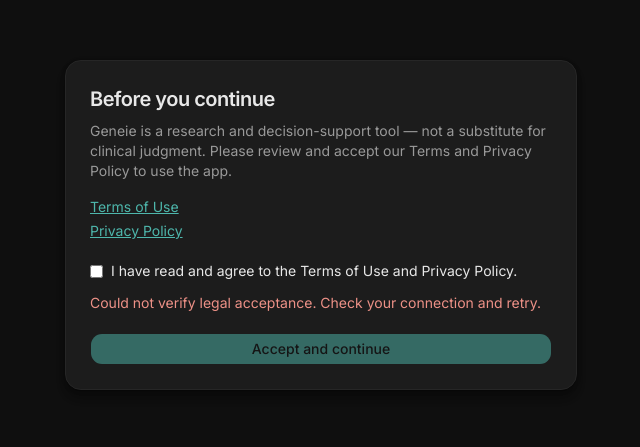
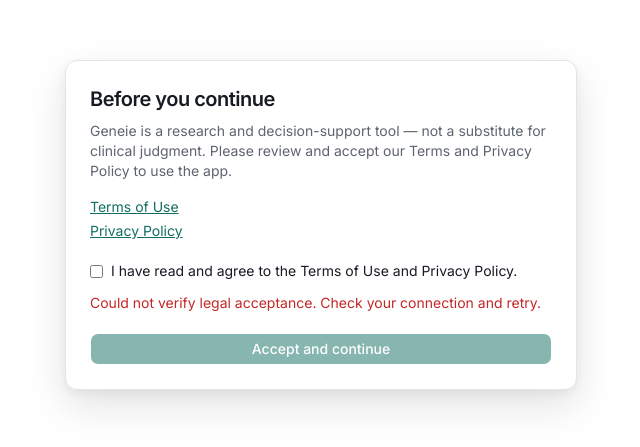
Before and after one commit to Geneie-ai-Org/geneie-frontend, a React (Vite) app: page /app in a window 1280 px wide. Shown: the part 175-622 px from the top of the page, without its empty margins (319-959 px from the left). Built offline with nearby package versions, Linux system fonts and the light colour scheme; no server answers; sample sign-in values are in the browser's storage.

Commit message:
design v1: tokens, light default, spec

```diff
--- a/index.html
+++ b/index.html
@@ -1,5 +1,5 @@
 <!DOCTYPE html>
-<html lang="en" class="dark">
+<html lang="en">
 
 <head>
   <meta charset="utf-8" />
@@ -38,7 +38,7 @@
   <link rel="manifest" href="/manifest.json" />
   <meta name="apple-mobile-web-app-title" content="Geneie" />
   <meta name="theme-color" content="#ffffff" media="(prefers-color-scheme: light)" />
-  <meta name="theme-color" content="#0F0F0F" media="(prefers-color-scheme: dark)" />
+  <meta name="theme-color" content="#14161a" media="(prefers-color-scheme: dark)" />
 
   <!-- The hero poster is the landing page's LCP element, but it lives inside a lazily
        loaded route chunk, so the browser doesn't discover it until React has rendered.
@@ -118,9 +118,10 @@
   <script>
     (function () {
       try {
-        var stored = localStorage.getItem('geneie-theme');
-        document.documentElement.classList.toggle('dark', stored !== 'light');
-      } catch (e) { /* storage blocked — keep the dark class from the markup */ }
+        // v2 key: the redesign defaults to light, so earlier stored 'dark' values must not carry over.
+        var stored = localStorage.getItem('geneie-theme-v2');
+        document.documentElement.classList.toggle('dark', stored === 'dark');
+      } catch (e) { /* storage blocked — light default from the markup */ }
     })();
   </script>
 </head>
--- /dev/null
+++ b/src/design/tokens.css
@@ -0,0 +1,244 @@
+/*
+ * Geneie design v1 — tokens.
+ *
+ * Loaded LAST (see main.jsx) so it overrides both token layers that predate it:
+ *   1. the shadcn channel tokens in index.css  (--background, --primary, --border …)
+ *   2. the legacy surface/text tokens in App.css (--bg-app, --text-secondary, --accent-teal …)
+ * Deleting the import in main.jsx restores the previous look. Spec: docs/DESIGN_V1.md.
+ *
+ * Light is the default theme; dark is a first-class peer, not an afterthought.
+ * Accent (teal) is the ONLY brand colour. Status colours are separate and never decorative.
+ */
+
+:root {
+  /* ---- shadcn channel tokens (H S% L%) ---- */
+  --background: 0 0% 100%;
+  --foreground: 222 22% 11%;
+  --card: 0 0% 100%;
+  --card-foreground: 222 22% 11%;
+  --popover: 0 0% 100%;
+  --popover-foreground: 222 22% 11%;
+
+  --primary: 173 72% 25%;               /* teal 700-ish; 5.9:1 against white text */
+  --primary-foreground: 0 0% 100%;
+  --secondary: 220 14% 96%;
+  --secondary-foreground: 222 22% 16%;
+  --muted: 220 14% 96%;
+  --muted-foreground: 220 9% 40%;       /* 6.3:1 on white */
+  --accent: 220 14% 94%;
+  --accent-foreground: 222 22% 11%;
+  --destructive: 0 68% 46%;
+  --destructive-foreground: 0 0% 100%;
+
+  --border: 220 13% 90%;
+  --input: 220 13% 88%;
+  --ring: 173 72% 25%;
+
+  --chart-1: 173 72% 30%;
+  --chart-2: 217 70% 52%;
+  --chart-3: 262 52% 56%;
+  --chart-4: 32 85% 50%;
+  --chart-5: 340 65% 52%;
+
+  --radius: 0.5rem;                      /* 8px controls; surfaces use --radius-lg */
+
+  --sidebar: 220 16% 97%;
+  --sidebar-foreground: 222 22% 16%;
+  --sidebar-primary: 173 72% 25%;
+  --sidebar-primary-foreground: 0 0% 100%;
+  --sidebar-accent: 220 14% 93%;
+  --sidebar-accent-foreground: 222 22% 11%;
+  --sidebar-border: 220 13% 91%;
+  --sidebar-ring: 173 72% 25%;
+
+  --elevation-2xs: 0 0 0 1px hsl(220 13% 90% / 0.0);
+  --elevation-xs: 0 1px 2px hsl(222 22% 11% / 0.04);
+  --elevation-sm: 0 1px 2px hsl(222 22% 11% / 0.05), 0 1px 3px hsl(222 22% 11% / 0.04);
+  --elevation-DEFAULT: 0 1px 3px hsl(222 22% 11% / 0.06), 0 1px 2px hsl(222 22% 11% / 0.04);
+  --elevation-md: 0 4px 12px hsl(222 22% 11% / 0.07), 0 1px 3px hsl(222 22% 11% / 0.05);
+  --elevation-lg: 0 8px 24px hsl(222 22% 11% / 0.09), 0 2px 6px hsl(222 22% 11% / 0.05);
+  --elevation-xl: 0 16px 40px hsl(222 22% 11% / 0.12), 0 4px 10px hsl(222 22% 11% / 0.06);
+  --elevation-2xl: 0 24px 64px hsl(222 22% 11% / 0.16);
+
+  /* ---- legacy surface tokens (App.css consumers) ---- */
+  --bg-app: hsl(var(--background));
+  --bg-sidebar: hsl(var(--sidebar));
+  --bg-surface: hsl(var(--card));
+  --bg-surface-raised: hsl(220 14% 96%);
+  --bg-surface-hover: hsl(220 14% 94%);
+  --bg-surface-sunken: hsl(220 16% 97%);
+  --bg-input: hsl(var(--background));
+  --bg-input-focus: hsl(var(--background));
+  --segment-track: hsl(220 14% 93%);
+  --segment-thumb: hsl(0 0% 100%);
+
+  --border-subtle: hsl(220 13% 93%);
+  --border-default: hsl(220 13% 90%);
+  --border-strong: hsl(220 11% 80%);
+  --border-focus: hsl(var(--ring) / 0.35);
+
+  --text-primary: hsl(222 22% 11%);
+  --text-secondary: hsl(220 10% 32%);
+  --text-tertiary: hsl(220 9% 44%);
+  --text-disabled: hsl(220 9% 68%);
+
+  /* The legacy name stays (many call sites); the value is the single brand accent. */
+  --accent-teal: hsl(var(--primary));
+  --accent-teal-soft: hsl(var(--primary) / 0.08);
+  --accent-teal-hover: hsl(173 72% 20%);
+  --accent-teal-contrast: #ffffff;
+  --early-access-from: var(--accent-teal);
+  --early-access-to: hsl(217 70% 52%);
+  --early-access-gradient: linear-gradient(135deg, var(--early-access-from), var(--early-access-to));
+  --code-inline: hsl(222 22% 18%);
+  --code-inline-bg: hsl(220 14% 95%);
+
+  /* ---- status (never decorative) ---- */
+  --info: hsl(217 78% 46%);
+  --info-soft: hsl(217 78% 46% / 0.09);
+  --success: hsl(142 64% 28%);
+  --success-soft: hsl(142 64% 28% / 0.10);
+  --warning: hsl(32 92% 36%);
+  --warning-soft: hsl(38 95% 50% / 0.14);
+  --error: hsl(0 68% 44%);
+  --error-soft: hsl(0 68% 44% / 0.09);
+
+  /* ---- elevation (legacy names) ---- */
+  --shadow-sm: var(--elevation-sm);
+  --shadow-md: var(--elevation-md);
+  --shadow-lg: var(--elevation-lg);
+  --shadow-xl: var(--elevation-xl);
+
+  /* ---- radius ---- */
+  --radius-sm: 6px;
+  --radius-md: 8px;
+  --radius-lg: 12px;
+  --radius-xl: 16px;
+  --radius-full: 9999px;
+
+  /* ---- layout (3 zones: rail | thread | workspace) ---- */
+  --sidebar-left-width: 264px;
+  --sidebar-left-collapsed: 52px;
+  --sidebar-right-width: 520px;          /* workspace default */
+  --workspace-min: 420px;
+  --workspace-max: 720px;
+  --chat-max-width: 46rem;
+  --chat-gutter-x: clamp(1rem, 3vw, 2rem);
+  --chat-gutter-x-tight: clamp(0.75rem, 1.5vw, 1.25rem);
+  --chat-min-column: 24rem;
+  --chat-header-height: 48px;
+
+  /* ---- type ---- */
+  --font-ui: 'Geist Variable', 'Inter', -apple-system, BlinkMacSystemFont, 'Segoe UI', sans-serif;
+  --font-mono: ui-monospace, 'SF Mono', 'Geist Mono', Menlo, Consolas, monospace;
+}
+
+.dark {
+  --background: 220 10% 8%;
+  --foreground: 220 12% 93%;
+  --card: 220 9% 10.5%;
+  --card-foreground: 220 12% 93%;
+  --popover: 220 9% 12%;
+  --popover-foreground: 220 12% 93%;
+
+  --primary: 173 58% 50%;
+  --primary-foreground: 220 10% 7%;
+  --secondary: 220 8% 14%;
+  --secondary-foreground: 220 12% 90%;
+  --muted: 220 8% 14%;
+  --muted-foreground: 220 8% 64%;
+  --accent: 220 8% 16%;
+  --accent-foreground: 220 12% 93%;
+  --destructive: 0 78% 66%;
+  --destructive-foreground: 220 10% 7%;
+
+  --border: 220 8% 17%;
+  --input: 220 8% 20%;
+  --ring: 173 58% 50%;
+
+  --chart-1: 173 58% 52%;
+  --chart-2: 217 85% 68%;
+  --chart-3: 262 70% 74%;
+  --chart-4: 36 90% 62%;
+  --chart-5: 340 78% 70%;
+
+  --sidebar: 220 10% 9.5%;
+  --sidebar-foreground: 220 12% 90%;
+  --sidebar-primary: 173 58% 50%;
+  --sidebar-primary-foreground: 220 10% 7%;
+  --sidebar-accent: 220 8% 15%;
+  --sidebar-accent-foreground: 220 12% 93%;
+  --sidebar-border: 220 8% 15%;
+  --sidebar-ring: 173 58% 50%;
+
+  --elevation-2xs: 0 0 0 1px hsl(0 0% 100% / 0);
+  --elevation-xs: 0 1px 2px hsl(0 0% 0% / 0.30);
+  --elevation-sm: 0 1px 3px hsl(0 0% 0% / 0.34);
+  --elevation-DEFAULT: 0 1px 3px hsl(0 0% 0% / 0.36), 0 1px 2px hsl(0 0% 0% / 0.30);
+  --elevation-md: 0 4px 14px hsl(0 0% 0% / 0.40);
+  --elevation-lg: 0 8px 28px hsl(0 0% 0% / 0.46);
+  --elevation-xl: 0 16px 44px hsl(0 0% 0% / 0.52);
+  --elevation-2xl: 0 24px 64px hsl(0 0% 0% / 0.6);
+
+  --bg-surface-raised: hsl(220 8% 13.5%);
+  --bg-surface-hover: hsl(220 8% 16%);
+  --bg-surface-sunken: hsl(220 10% 6.5%);
+  --bg-input: hsl(220 9% 10.5%);
+  --bg-input-focus: hsl(220 9% 12%);
+  --segment-track: hsl(220 9% 12%);
+  --segment-thumb: hsl(220 8% 20%);
+
+  --border-subtle: hsl(220 8% 13.5%);
+  --border-default: hsl(220 8% 17%);
+  --border-strong: hsl(220 8% 26%);
+  --border-focus: hsl(var(--ring) / 0.45);
+
+  --text-primary: hsl(220 12% 93%);
+  --text-secondary: hsl(220 8% 72%);
+  --text-tertiary: hsl(220 8% 58%);
+  --text-disabled: hsl(220 8% 38%);
+
+  --accent-teal-soft: hsl(var(--primary) / 0.12);
+  --accent-teal-hover: hsl(173 58% 60%);
+  --accent-teal-contrast: hsl(220 10% 7%);
+  --early-access-to: hsl(217 85% 68%);
+  --code-inline: hsl(217 85% 78%);
+  --code-inline-bg: hsl(220 9% 12.5%);
+
+  --info: hsl(217 90% 72%);
+  --info-soft: hsl(217 90% 72% / 0.12);
+  --success: hsl(142 52% 58%);
+  --success-soft: hsl(142 52% 58% / 0.13);
+  --warning: hsl(38 92% 62%);
+  --warning-soft: hsl(38 92% 62% / 0.13);
+  --error: hsl(0 80% 70%);
+  --error-soft: hsl(0 80% 70% / 0.13);
+}
+
+/* ---- base ---- */
+html, body {
+  font-family: var(--font-ui);
+  font-feature-settings: 'cv11', 'ss01';
+  -webkit-font-smoothing: antialiased;
+  -moz-osx-font-smoothing: grayscale;
+}
+
+/* Border colour for the bare `border` utility. The legacy rule in index.css was invalid
+ * (a channel triplet) and silently dropped; this one is valid on purpose. */
+* {
+  border-color: hsl(var(--border));
+}
+
+:focus-visible {
+  outline: 2px solid hsl(var(--ring) / 0.55);
+  outline-offset: 2px;
+}
+
+::selection {
+  background: hsl(var(--primary) / 0.22);
+}
+
+/* Numbers in data views should align. */
+.tabular, [data-tabular] {
+  font-variant-numeric: tabular-nums;
+}
--- a/src/hooks/useTheme.jsx
+++ b/src/hooks/useTheme.jsx
@@ -3,16 +3,15 @@ import { createContext, useCallback, useContext, useEffect, useMemo, useState }
 /**
  * Theme state for the app shell.
  *
- * Dark is the shipped look and stays the default — light mode is opt-in and is being
- * migrated component by component. The active theme is the `dark` class on <html>
+ * Light is the default (design v1); dark is a first-class peer. The active theme is the `dark` class on <html>
  * (tailwind.config.js runs `darkMode: ['class']`), so every `dark:` utility and the
  * `.dark` token block in index.css switch off the same flag.
  *
  * The initial class is set by the inline script in index.html to avoid a flash of the
  * wrong theme before React mounts; this hook keeps it in sync afterwards.
  */
-export const THEME_STORAGE_KEY = 'geneie-theme';
-const DEFAULT_THEME = 'dark';
+export const THEME_STORAGE_KEY = 'geneie-theme-v2';
+const DEFAULT_THEME = 'light';
 
 const ThemeContext = createContext(null);
 
--- a/src/main.jsx
+++ b/src/main.jsx
@@ -12,6 +12,7 @@ import { initAnalytics } from './lib/analytics';
 import { Toaster } from '@/components/ui/sonner';
 import './index.css';
 import './App.css';
+import './design/tokens.css';
 
 initAnalytics();
 
--- a/tailwind.config.js
+++ b/tailwind.config.js
@@ -76,9 +76,10 @@ export default {
         '2xl': 'var(--elevation-2xl)',
       },
       fontFamily: {
-        sans: ['Inter', '-apple-system', 'BlinkMacSystemFont', 'Segoe UI', 'sans-serif'],
+        sans: ['"Geist Variable"', 'Inter', '-apple-system', 'BlinkMacSystemFont', 'Segoe UI', 'sans-serif'],
         heading: ['Outfit', 'Inter', 'sans-serif'],
         brand: ['"DM Sans"', 'Inter', 'sans-serif'],
+        mono: ['ui-monospace', '"SF Mono"', 'Menlo', 'Consolas', 'monospace'],
       },
       fontSize: {
         '2xs': ['11px', { lineHeight: '16px' }],
```
Also changed, not shown: 1 other file (tests, documents, lock files or other folders).
